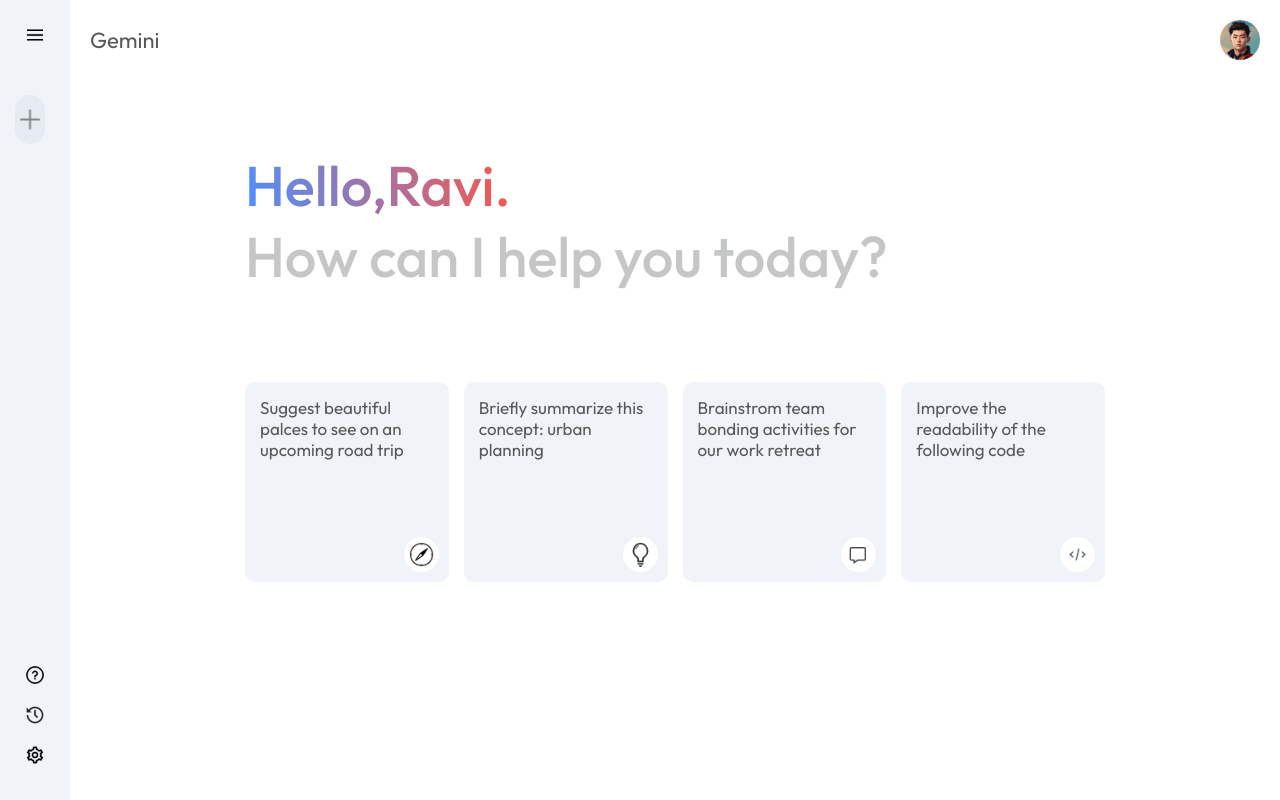
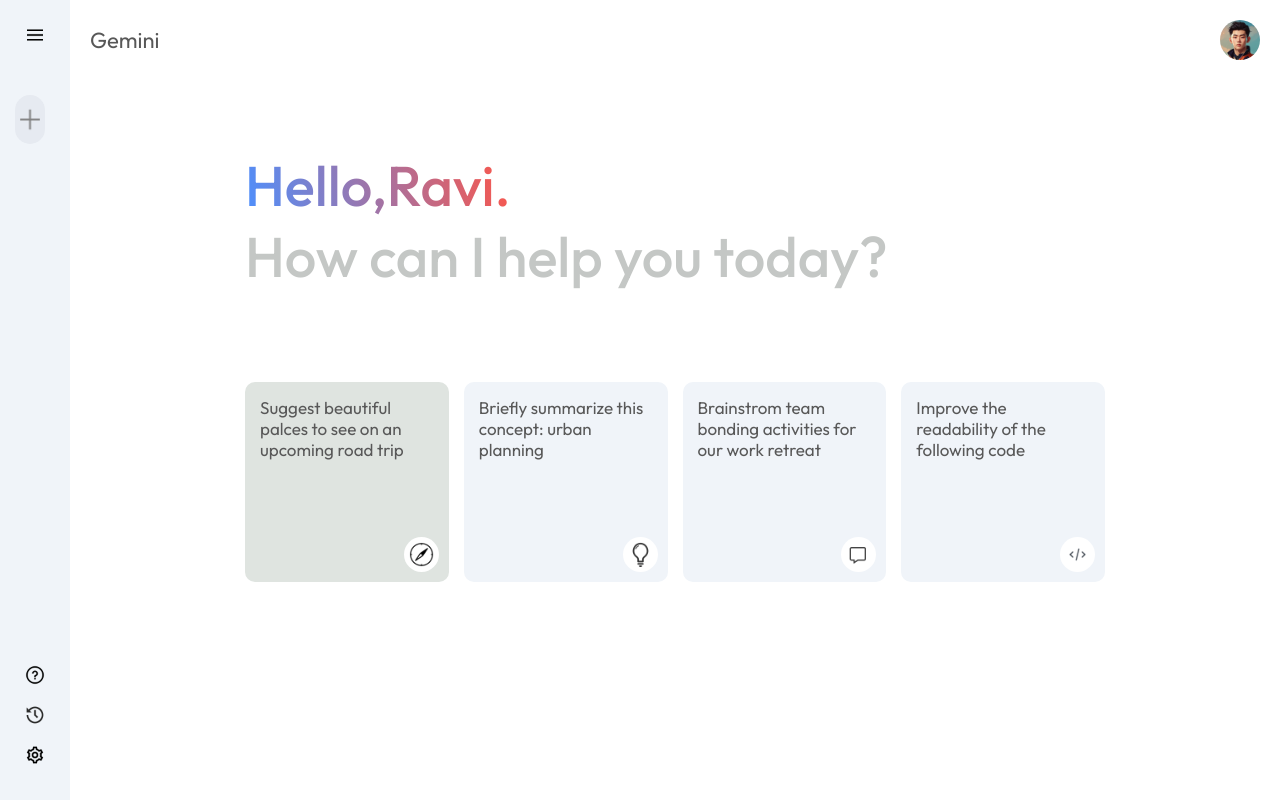
Before and after one commit to RaviKumar-09/Google-Gemini-2.0, a React (Vite) app in the folder gemini-clone/: page / in a window 1280 px wide. In both pictures the pointer is over the element "Suggest beautiful palces to see on an upcoming road trip". Built offline with nearby package versions, Linux system fonts and the light colour scheme.

Commit message:
add hover effect to cards

```diff
--- a/gemini-clone/src/components/Main/Main.css
+++ b/gemini-clone/src/components/Main/Main.css
@@ -70,3 +70,7 @@
     color: #585858;
     font-size: 17px;
 }
+
+.main .card:hover{
+    background-color: #dfe4e0;
+}
```
